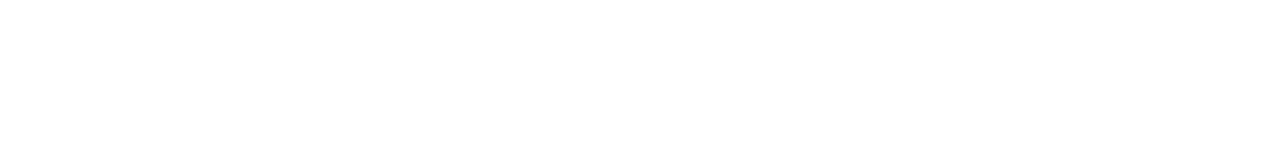
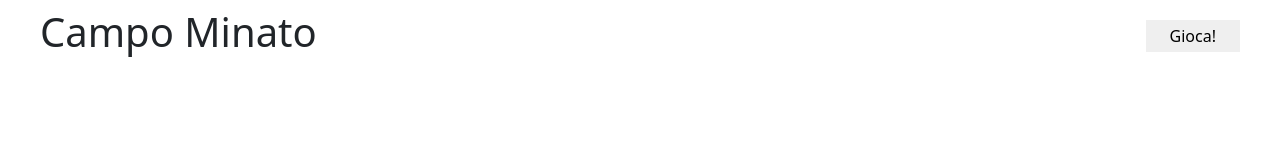
Before and after one commit to GiosciaFra/js-campominato-grid, a plain HTML site: page index.html in a window 1280 px wide. Drawn offline with nearby package versions, Linux system fonts and the light colour scheme.

Commit message:
header basic

```diff
--- a/index.html
+++ b/index.html
@@ -4,12 +4,41 @@
     <meta charset="UTF-8">
     <meta name="viewport" content="width=device-width, initial-scale=1.0">
     <title>Campo Minato</title>
+
+    <!-- bootstrap -->
+
+    <link href="https://cdn.jsdelivr.net/npm/bootstrap@5.3.2/dist/css/bootstrap.min.css" rel="stylesheet"
+        integrity="sha384-T3c6CoIi6uLrA9TneNEoa7RxnatzjcDSCmG1MXxSR1GAsXEV/Dwwykc2MPK8M2HN" crossorigin="anonymous">
+
+        <!-- style -->
+
+        <link rel="stylesheet" href="./css/style.css">
 </head>
 <body>
+    <div class="container-fluid  bg-white px-3 mx-auto ">
+        <div class="row row-cols-2 px-4 py-2 d-flex justify-content-between ">
+            <div class="d-flex  align-items-center col ">
+                <h1> Campo Minato</h1>
+            </div>
+
+            <div class="d-flex justify-content-end col align-items-center ">
+                <div>
+                    <input type="button" class="px-4  py-1 border-0" value="Gioca!">
+                </div>
+            </div>
+        </div>
+    </div>
+
+    <div class="container">
+
+    </div>
 
 
 
 
+    <script src="https://cdn.jsdelivr.net/npm/bootstrap@5.3.2/dist/js/bootstrap.bundle.min.js"
+        integrity="sha384-C6RzsynM9kWDrMNeT87bh95OGNyZPhcTNXj1NW7RuBCsyN/o0jlpcV8Qyq46cDfL"
+        crossorigin="anonymous"></script>
     <script src="./js/script.js"></script>
 </body>
 </html>
```
Also changed, not shown: js/script.js (+15 -0 lines).
